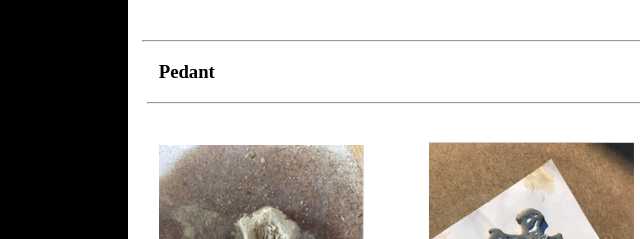
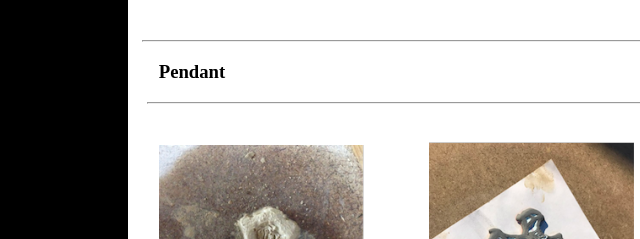
Before and after one commit to Derryq/Derryq.github.io, a plain HTML site: page gallery.html in a window 1280 px wide. Shown: the part 734-973 px from the top of the page, 0-640 px from the left. Drawn offline with Linux system fonts and the light colour scheme.

Commit message:
Update gallery.html

```diff
--- a/gallery.html
+++ b/gallery.html
@@ -46,7 +46,7 @@
      	<a href="CSS/pic/IMG_0711.jpg" target="_blank"><img class="pic2" src="CSS/pic/IMG_0711.jpg"></a>
      	<a href="CSS/pic/IMG_0712.jpg" target="_blank"><img class="pic2" src="CSS/pic/IMG_0712.jpg"></a>
      	<a href="CSS/pic/IMG_0713.jpg" target="_blank"><img class="pic2" src="CSS/pic/IMG_0713.jpg"></a><hr width="97%">
-     	<h3 class="h3">Pedant</h3><hr width="96%">
+     	<h3 class="h3">Pendant</h3><hr width="96%">
      	<a href="CSS/pic/IMG_2014.jpg" target="_blank"><img class="pic2" src="CSS/pic/IMG_2016.png"></a>
      	<a href="CSS/pic/IMG_2015.jpg" target="_blank"><img class="pic2" src="CSS/pic/IMG_2017.png"></a><hr width="97%">
      	<h2 class="h2">Oil Painting</h2><hr width="97%">
```
